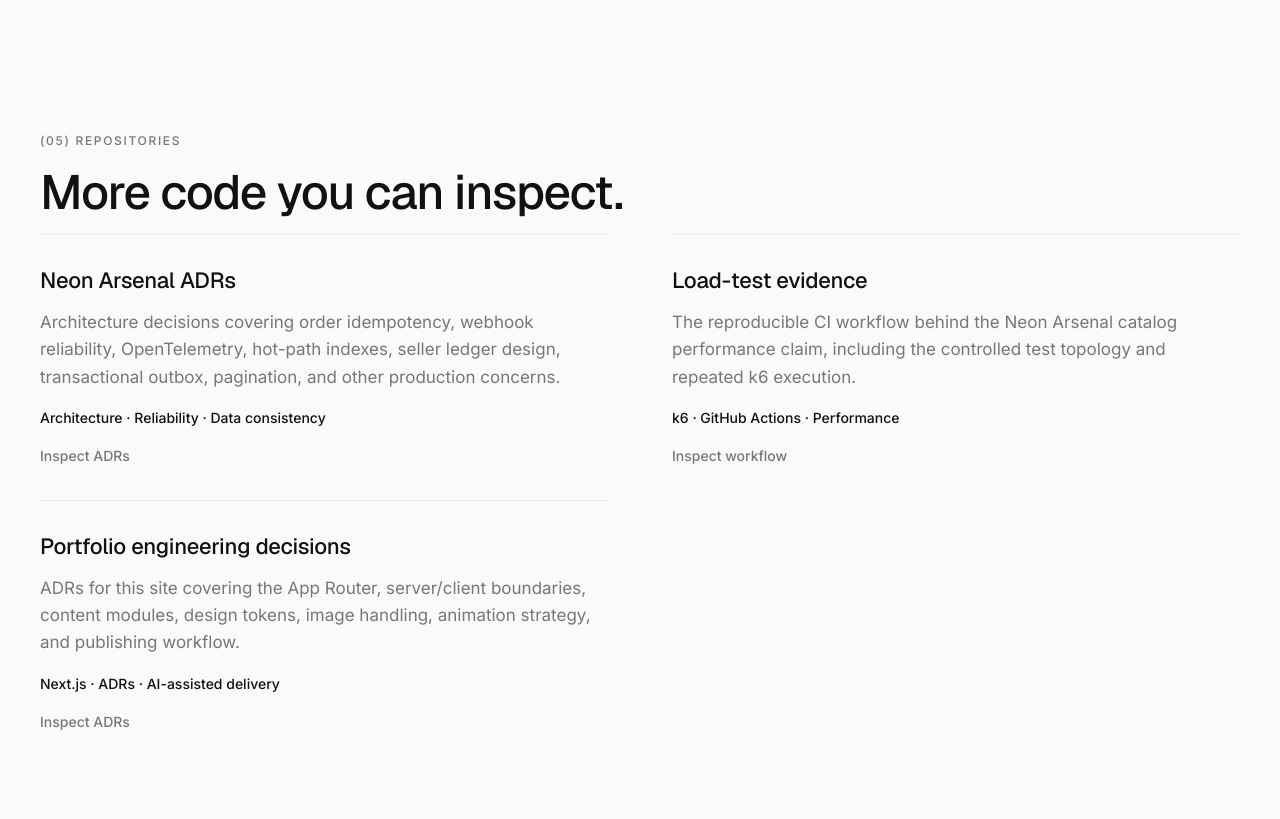
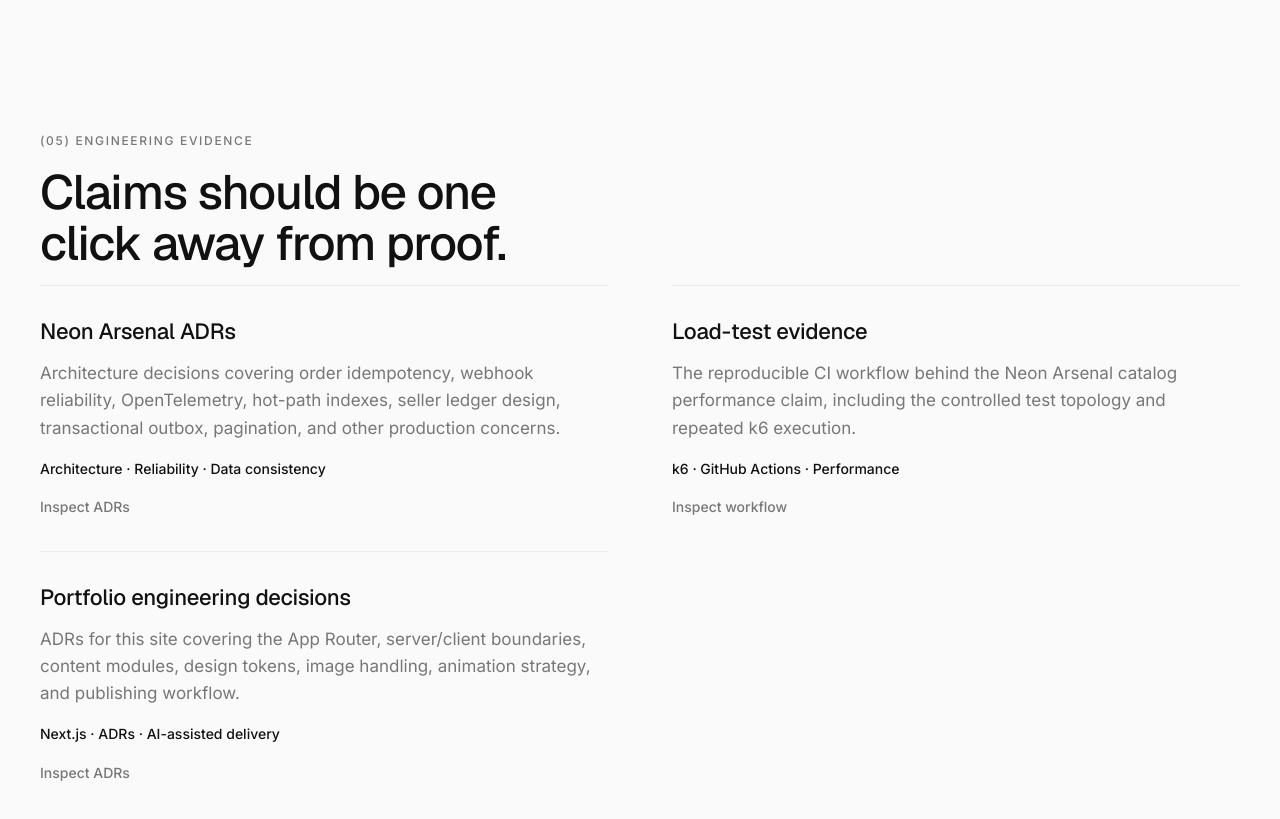
Before and after one commit to Bruno2K/bruno-portfolio, a Next.js app: page / in a window 1280 px wide. Shown: the part 4940-5759 px from the top of the page. Built offline with nearby package versions, Linux system fonts and the light colour scheme.

Commit message:
refactor: turn repositories into engineering evidence

```diff
--- a/src/components/sections/side-projects.tsx
+++ b/src/components/sections/side-projects.tsx
@@ -10,8 +10,8 @@
       <Container>
         <Reveal>
           <SectionHeading
-            index="(05) Repositories"
-            title="More code you can inspect."
+            index="(05) Engineering Evidence"
+            title="Claims should be one click away from proof."
           />
           <div className="mid:grid-cols-2 mt-4 grid gap-x-16">
             {sideProjects.map((project) => (
```
